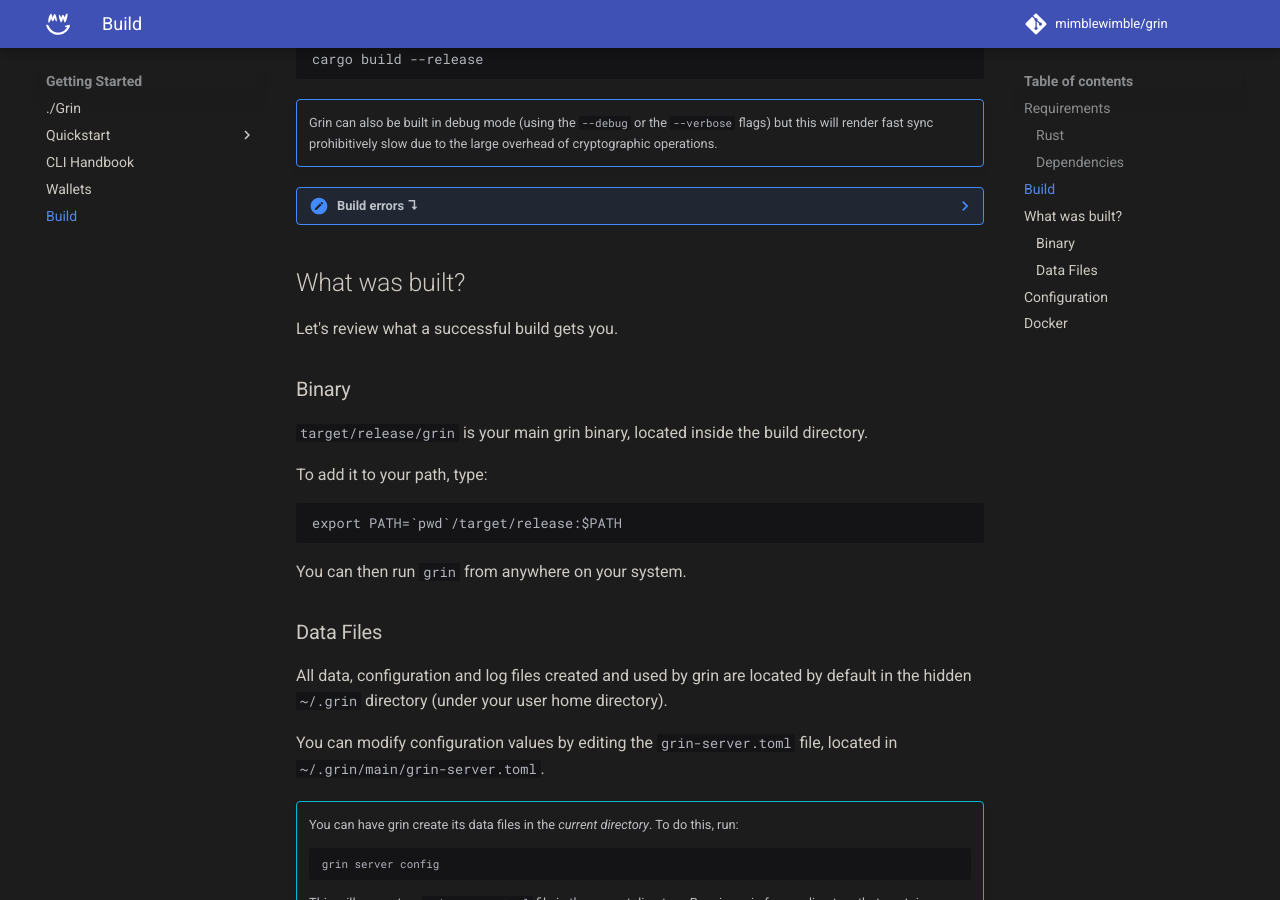
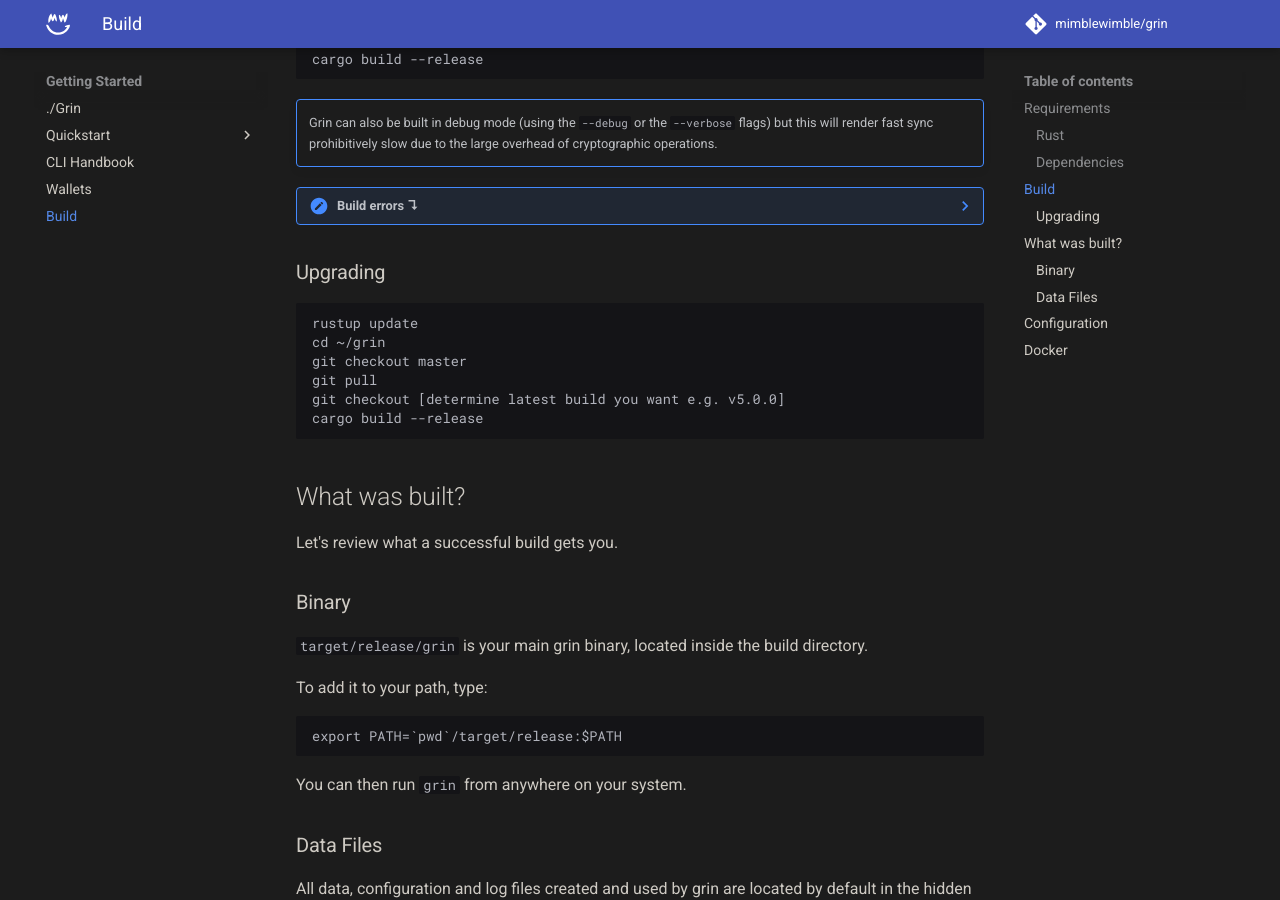
Before and after one commit to mimblewimble/docs, an MkDocs documentation site: the page built from docs/getting-started/build.md, in a window 1280 px wide and 900 px high, scrolled down 1072 px. Built offline with MkDocs 1.6.1 and Material for MkDocs 9.7.7, drawn with Linux system fonts in a browser that asks for light colours; comment, search, counter and statistics services are not loaded.

Commit message:
Update build.md (#41)
Co-authored-by: Quentin Le Sceller <q.lesceller@gmail.com>

````diff
--- a/docs/getting-started/build.md
+++ b/docs/getting-started/build.md
@@ -74,6 +74,17 @@
 
     On Ubuntu install the ncurses development headers: `apt install libncursesw5-dev`.
 
+### Upgrading
+
+```text
+rustup update
+cd ~/grin
+git checkout master
+git pull
+git checkout [determine latest build you want e.g. v5.0.0]
+cargo build --release
+```
+
 ## What was built?
 
 Let's review what a successful build gets you.
````
